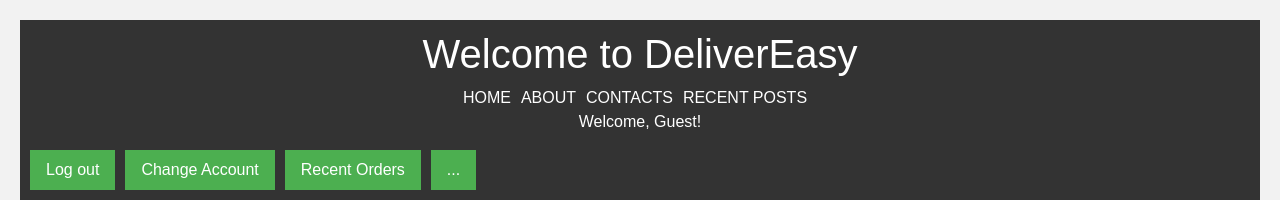
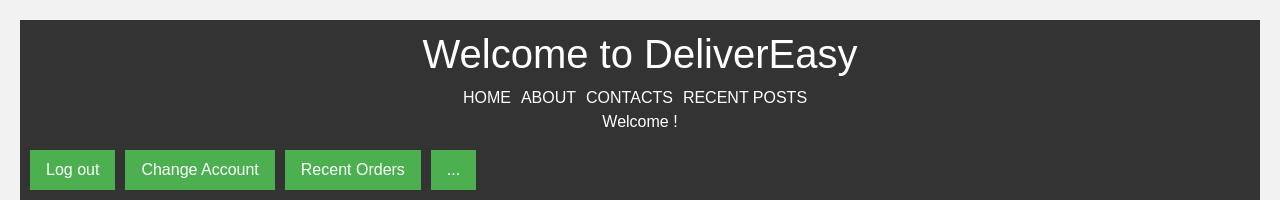
Before and after one commit to Tanmayee2/Deliver-IT, a React (Create React App) app: page /LandingPage in a window 1280 px wide. Shown: the top 200 px of the page. Built offline with nearby package versions, Linux system fonts and the light colour scheme.

Commit message:
createcontext usage

```diff
--- a/src/pages/LandingPage/LandingPage.js
+++ b/src/pages/LandingPage/LandingPage.js
@@ -4,13 +4,16 @@ import "./LandingPage.scss";
 import Button from "react-bootstrap/Button";
 import Form from "react-bootstrap/Form";
 import InputGroup from "react-bootstrap/InputGroup";
+import { createContext, useContext } from "react";
 
 function LandingPage() {
   const pageNavigation = useNavigate();
   const [employeeId, setEmployeeId] = useState(""); // State for employee ID
   const [deliveryCharges, setDeliveryCharges] = useState("");
   const [range, setRange] = useState(0);
-  const [user, setUser] = useState();
+  const user = createContext(null);
+  const username = useContext(user);
+  <user.Provider value="Neha"></user.Provider>;
 
   const posts = [
     { imageSrc: "post1-image.jpg", text: "This is the content of post 1." },
@@ -24,8 +27,9 @@ function LandingPage() {
     if (userData) {
       const parsedData = JSON.parse(userData);
       console.log("User Data:", parsedData); // Log user data to console
-      setUser(parsedData.name); // Set user's name to the state
+      //setUser(parsedData.name); // Set user's name to the state
       // Log each component separately
+      <user.Provider value="Neha"></user.Provider>;
       console.log("User Name:", parsedData.name);
       console.log("User Email:", parsedData.email);
       console.log("User Role:", parsedData.role);
@@ -140,7 +144,7 @@ function LandingPage() {
               <Link href="HomePage">RECENT POSTS</Link>
             </li>
           </ul>{" "}
-          <p className="ml-3">Welcome, {user ? user : "Guest"}!</p>{" "}
+          <p className="ml-3">Welcome {username}!</p>{" "}
           {/* Display user's name or 'Guest' if not available */}
           <div className="buttons-container">
             <LogoutButton></LogoutButton>
```
